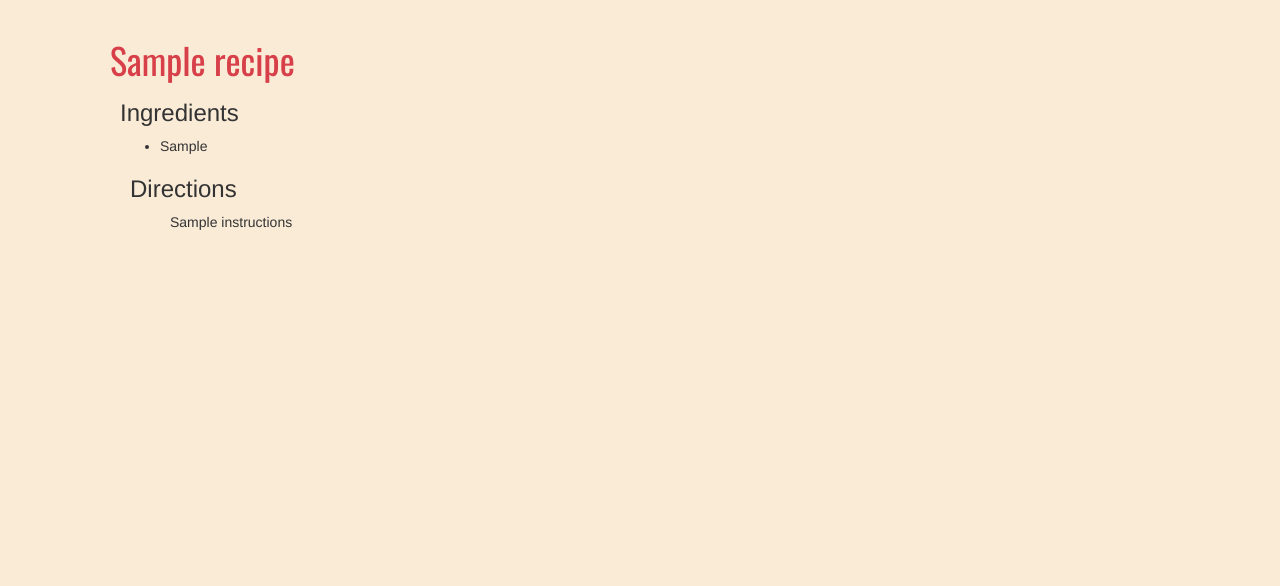
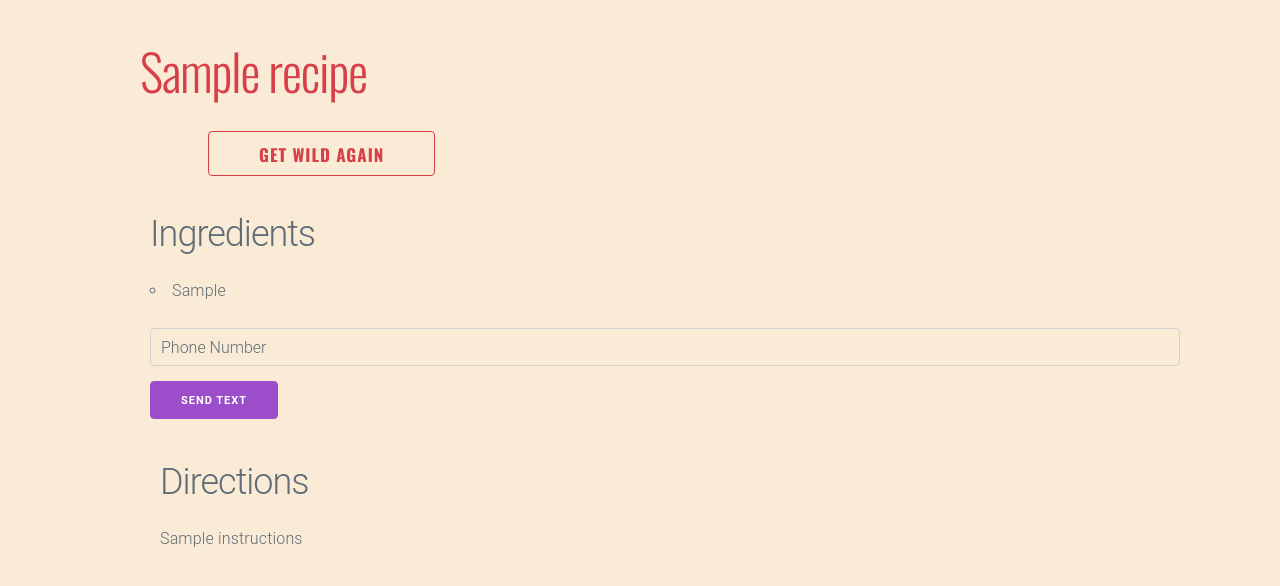
Before and after one commit to maxwang051/coyote, a Django app: template recipes/templates/recipe_detail.html in a window 1280 px wide. Shown: the top 586 px of the page. Run offline with Django 3.2, Linux system fonts and the light colour scheme; the template is opened without the code that fills it: most values are stand-ins (such as "Sample title", 1, 10 or a date in 2020); some libraries are stand-ins or nearby versions.

Commit message:
redid some things that were broken

```diff
--- a/recipes/forms.py
+++ b/recipes/forms.py
@@ -36,7 +36,6 @@ class IngredientForm(forms.Form):
         ('cucumber', 'Cucumber'),
         ('bean', 'Bean'),
         ('okra', 'Okra'),
-        ('pumpkin', 'Pumpkin'),
         ('arugula', 'Arugula'),
         ('papaya', 'Papaya'),
         ('olive', 'Olive'),
--- a/recipes/static/detailedrecipestyle.css
+++ b/recipes/static/detailedrecipestyle.css
@@ -26,3 +26,18 @@ img {
   color: #D73F49;
   text-shadow: 2px #000;
 }
+
+#again {
+  margin-left: 10%;
+  margin-top: 1%;
+}
+
+.button-black.button-outline {
+    color: #d73f49;
+    font-family: 'Oswald';
+    border-color: #d73f49;
+    font-size: 1.7rem;
+    height: 4.5rem;
+    line-height: 4.5rem;
+    padding: 0 5rem;
+}
--- a/recipes/templates/index.html
+++ b/recipes/templates/index.html
@@ -15,9 +15,11 @@
   <body>
     <strong><h1><div id=Banner>COYOTE</div></h1></strong>
     <p id=sidenote> Fix up some good sh*t to eat. </p>
-    <span><form action="{% url 'choose_ingredients' %}">
+    <span>
+      <form action="{% url 'choose_ingredients' %}">
       <button class="button-outline button-black"><strong>GET WILD</strong></button>
-    </form></span>
+    </form>
+  </span>
   <script src="https://maxcdn.bootstrapcdn.com/bootstrap/3.3.6/js/bootstrap.min.js" integrity="sha384-0mSbJDEHialfmuBBQP6A4Qrprq5OVfW37PRR3j5ELqxss1yVqOtnepnHVP9aJ7xS" crossorigin="anonymous"></script>
   </body>
 </html>
--- a/recipes/templates/recipe_detail.html
+++ b/recipes/templates/recipe_detail.html
@@ -9,14 +9,22 @@
   <meta charset="utf-8">
   <meta name="viewport" content="width=device-width, initial-scale=1">
   <link rel="stylesheet" href="http://maxcdn.bootstrapcdn.com/bootstrap/3.3.5/css/bootstrap.min.css">
+  <link rel="stylesheet" href="{% static "milligram.min.css" %}" type="text/css"/>
   <script src="https://ajax.googleapis.com/ajax/libs/jquery/1.11.3/jquery.min.js"></script>
   <script src="http://maxcdn.bootstrapcdn.com/bootstrap/3.3.5/js/bootstrap.min.js"></script>
-</head>
 <body id= "content" style="background-color:#faebd7;">
 
   <div class="container" style="background-color:#faebd7;">
     <div id="heading">
       <h1>{{ recipe.title }}</h1>
+    </div>
+
+    <div>
+    <span>
+      <form action="{% url 'choose_ingredients' %}">
+      <button id="again" class="button-outline button-black"><strong>GET WILD AGAIN</strong></button>
+      </form>
+    </span>
     </div>
 
     <div id= "ingredients">
@@ -28,6 +36,14 @@
           </li>
           {% endfor %}
         </ul>
+
+    <form class="" action="" method="post">
+      {% csrf_token %}
+      <div id="list">
+        <input type="text" name="number" value="Phone Number">
+        <input type="submit" name="submit" value="Send Text">
+      </div>
+    </form>
     <div id = "directions">
       <h3>Directions</h3>
       <ol>
```
